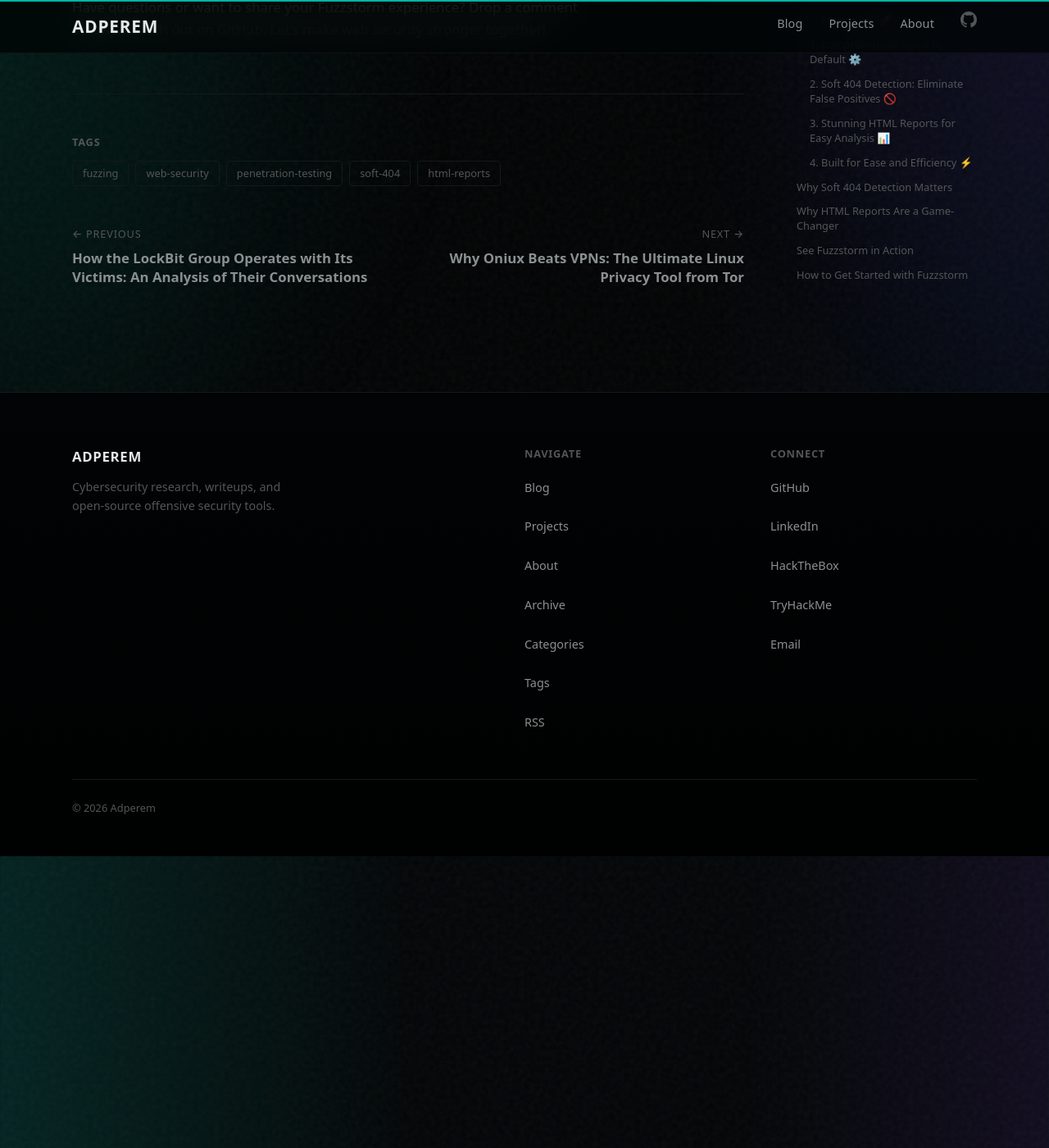
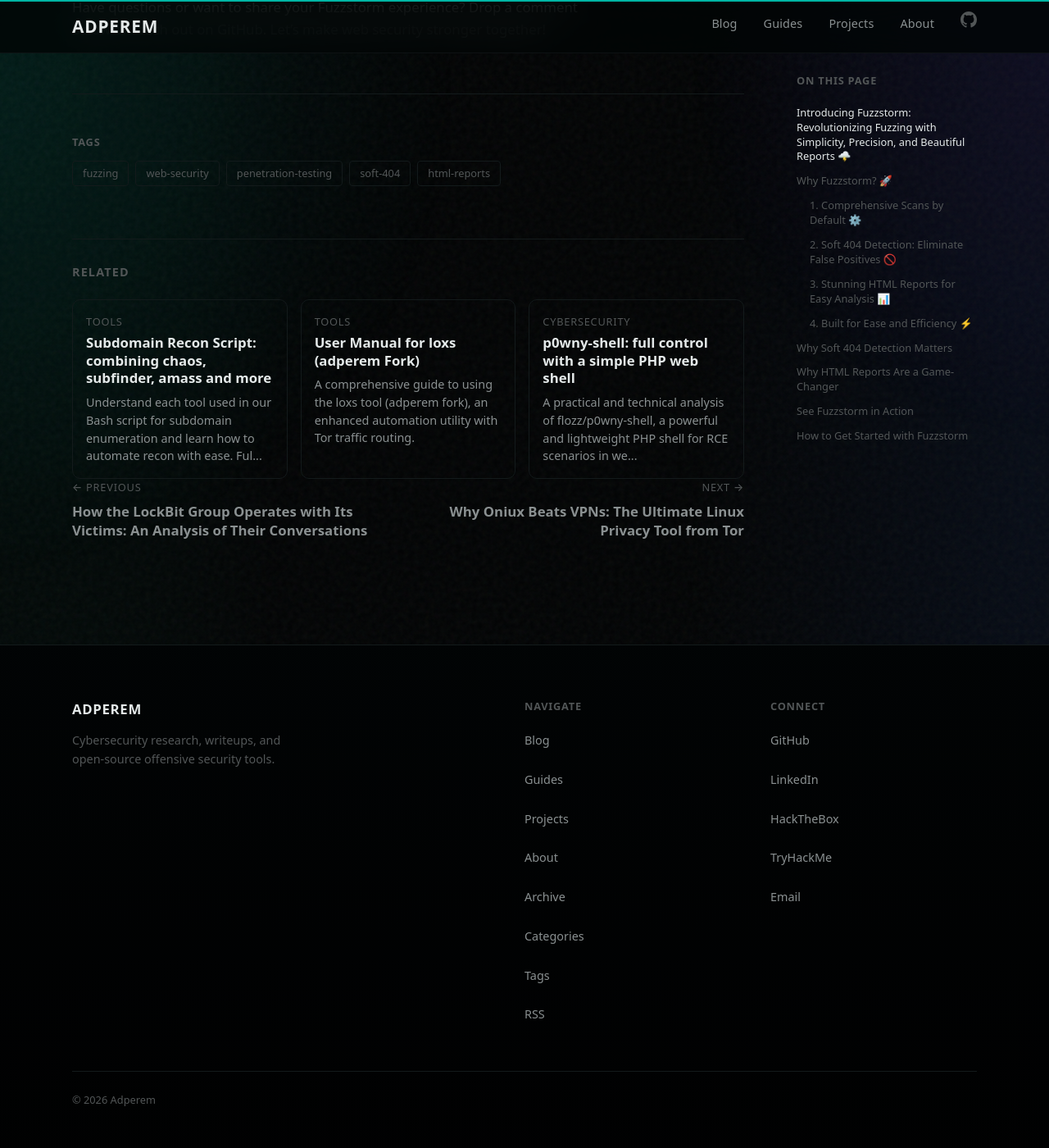
Before and after one commit to adperem/adperem.github.io, a Jekyll site: the page built from _posts/2025-05-20-fuzzstorm.md, in a window 1280 px wide and 1400 px high, scrolled down 8942 px. Shown: the whole window at 82% size. Built offline with Jekyll 4.4.1, drawn with Linux system fonts in a browser that asks for light colours; some web fonts are replaced.

Commit message:
seo: phase 3 content architecture (pillars, related, minijuego SEO)
Pillar pages and topic clusters
- /guides/ landing page listing the three pillars
- /guides/graphql-security/ — GraphQL attack surface, tooling,
  Shopify deep dive, dynamic post listing by tag
- /guides/ctf-methodology/ — boot-to-root workflow, dynamic
  CTF post listing by category
- /guides/recon/ — passive vs active recon, tooling stack,
  dynamic listing by recon-related tags
- Wired into top nav (desktop + mobile) and footer

Related posts
- post.html now emits up to 3 related posts: same primary
  category first, then filled by shared tags. New .related
  styles (card grid, hover lift).

Minijuego SEO
- Replace placeholder <title>MAPA</title> with descriptive
  Spanish title. Add meta description, canonical, og:* and
  twitter:card tags in es_ES so the page is properly
  discoverable from Spanish-language searches.

Sitemap lastmod
- Verified _plugins/posts-lastmod-hook.rb already populates
  last_modified_at from git, which jekyll-sitemap surfaces as
  <lastmod>. No code change required.

https://claude.ai/code/session_01K1tSbkSBbnAaAHy7uYmuVP

```diff
--- a/_includes/footer.html
+++ b/_includes/footer.html
@@ -9,6 +9,7 @@
         <div class="footer-heading">Navigate</div>
         <ul class="footer-links">
           <li><a href="{{ '/blog/' | relative_url }}" class="footer-link">Blog</a></li>
+          <li><a href="{{ '/guides/' | relative_url }}" class="footer-link">Guides</a></li>
           <li><a href="{{ '/projects/' | relative_url }}" class="footer-link">Projects</a></li>
           <li><a href="{{ '/about/' | relative_url }}" class="footer-link">About</a></li>
           <li><a href="{{ '/archive/' | relative_url }}" class="footer-link">Archive</a></li>
--- a/_includes/nav.html
+++ b/_includes/nav.html
@@ -5,6 +5,7 @@
 
       <ul class="nav-links">
         <li><a href="{{ '/blog/' | relative_url }}" class="nav-link{% if page.url == '/blog/' %} active{% endif %}">Blog</a></li>
+        <li><a href="{{ '/guides/' | relative_url }}" class="nav-link{% if page.url contains '/guides/' %} active{% endif %}">Guides</a></li>
         <li><a href="{{ '/projects/' | relative_url }}" class="nav-link{% if page.url == '/projects/' %} active{% endif %}">Projects</a></li>
         <li><a href="{{ '/about/' | relative_url }}" class="nav-link{% if page.url == '/about/' %} active{% endif %}">About</a></li>
         <li>
@@ -21,6 +22,7 @@
 
     <div class="nav-mobile" id="nav-mobile">
       <a href="{{ '/blog/' | relative_url }}" class="nav-mobile-link{% if page.url == '/blog/' %} active{% endif %}">Blog</a>
+      <a href="{{ '/guides/' | relative_url }}" class="nav-mobile-link{% if page.url contains '/guides/' %} active{% endif %}">Guides</a>
       <a href="{{ '/projects/' | relative_url }}" class="nav-mobile-link{% if page.url == '/projects/' %} active{% endif %}">Projects</a>
       <a href="{{ '/about/' | relative_url }}" class="nav-mobile-link{% if page.url == '/about/' %} active{% endif %}">About</a>
       <a href="https://github.com/adperem" class="nav-mobile-link" target="_blank" rel="noopener">GitHub</a>
--- a/_layouts/post.html
+++ b/_layouts/post.html
@@ -63,6 +63,45 @@ layout: default
           </div>
           {% endif %}
 
+          {%- comment -%} Related posts: shared category first, filled by shared tags {%- endcomment -%}
+          {% assign primary = page.categories | first %}
+          {% assign related = "" | split: "" %}
+          {% for p in site.posts %}
+            {% if p.url != page.url and p.categories contains primary %}
+              {% assign related = related | push: p %}
+            {% endif %}
+            {% if related.size >= 3 %}{% break %}{% endif %}
+          {% endfor %}
+          {% if related.size < 3 %}
+            {% for p in site.posts %}
+              {% if p.url == page.url %}{% continue %}{% endif %}
+              {% assign already = false %}
+              {% for r in related %}{% if r.url == p.url %}{% assign already = true %}{% endif %}{% endfor %}
+              {% if already %}{% continue %}{% endif %}
+              {% assign shared = 0 %}
+              {% for t in p.tags %}{% if page.tags contains t %}{% assign shared = shared | plus: 1 %}{% endif %}{% endfor %}
+              {% if shared >= 1 %}
+                {% assign related = related | push: p %}
+              {% endif %}
+              {% if related.size >= 3 %}{% break %}{% endif %}
+            {% endfor %}
+          {% endif %}
+
+          {% if related.size > 0 %}
+          <section class="related" aria-label="Related posts">
+            <h2 class="related__title">Related</h2>
+            <div class="related__list">
+              {% for r in related %}
+              <a href="{{ r.url | relative_url }}" class="related__item">
+                <div class="related__cat">{{ r.categories | first }}</div>
+                <div class="related__headline">{{ r.title }}</div>
+                <div class="related__excerpt">{{ r.description | default: r.excerpt | strip_html | truncate: 120 }}</div>
+              </a>
+              {% endfor %}
+            </div>
+          </section>
+          {% endif %}
+
           {% assign sorted = site.posts %}
           {% assign post_index = nil %}
           {% for p in sorted %}
--- a/_sass/_post.scss
+++ b/_sass/_post.scss
@@ -217,3 +217,66 @@
 .post-nav__item--next {
   text-align: right;
 }
+
+// ── Related posts ───────────────────────────────
+
+.related {
+  margin-top: var(--space-4xl);
+  padding-top: var(--space-2xl);
+  border-top: 1px solid var(--border);
+}
+
+.related__title {
+  font-family: var(--font-display);
+  font-size: var(--text-sm);
+  font-weight: 600;
+  text-transform: uppercase;
+  letter-spacing: 0.08em;
+  color: var(--text-tertiary);
+  margin: 0 0 var(--space-xl);
+}
+
+.related__list {
+  display: grid;
+  grid-template-columns: repeat(auto-fit, minmax(220px, 1fr));
+  gap: var(--space-lg);
+}
+
+.related__item {
+  display: block;
+  padding: var(--space-lg);
+  border: 1px solid var(--border);
+  border-radius: 10px;
+  text-decoration: none;
+  transition: border-color var(--duration) var(--ease-out), transform var(--duration) var(--ease-out);
+
+  &:hover {
+    border-color: var(--accent);
+    transform: translateY(-2px);
+  }
+}
+
+.related__cat {
+  font-family: var(--font-display);
+  font-size: var(--text-xs);
+  font-weight: 500;
+  text-transform: uppercase;
+  letter-spacing: 0.06em;
+  color: var(--text-tertiary);
+  margin-bottom: var(--space-xs);
+}
+
+.related__headline {
+  font-family: var(--font-display);
+  font-size: var(--text-base);
+  font-weight: 650;
+  color: var(--text-primary);
+  line-height: 1.3;
+  margin-bottom: var(--space-sm);
+}
+
+.related__excerpt {
+  font-size: var(--text-sm);
+  color: var(--text-secondary);
+  line-height: 1.5;
+}
--- /dev/null
+++ b/guides.html
@@ -0,0 +1,37 @@
+---
+layout: default
+title: Guides
+description: In-depth guides on offensive security topics. Each guide curates the essential concepts, tooling, and deep-dive writeups on the topic.
+permalink: /guides/
+---
+
+<div class="container">
+  <div class="page-header">
+    <h1 class="page-title">Guides</h1>
+    <p class="page-desc">Curated paths through the topics I write about most. Each guide links the background you need, the tools to reach for, and the writeups that show the ideas in action.</p>
+  </div>
+
+  <section class="section">
+    <a href="{{ '/guides/graphql-security/' | relative_url }}" class="post-row">
+      <div class="post-row__body">
+        <div class="post-row__title">GraphQL Security</div>
+        <div class="post-row__excerpt">Introspection, broken authorization, batching attacks, and IDOR patterns in real-world GraphQL APIs — with a Shopify case study.</div>
+        <div class="post-row__meta"><span>Guide</span><span class="meta-sep">&middot;</span><span>Bug Bounty</span></div>
+      </div>
+    </a>
+    <a href="{{ '/guides/ctf-methodology/' | relative_url }}" class="post-row">
+      <div class="post-row__body">
+        <div class="post-row__title">CTF Methodology</div>
+        <div class="post-row__excerpt">A repeatable approach for boot-to-root machines: recon, enumeration, foothold, lateral movement, privilege escalation, notes and recovery.</div>
+        <div class="post-row__meta"><span>Guide</span><span class="meta-sep">&middot;</span><span>CTF</span></div>
+      </div>
+    </a>
+    <a href="{{ '/guides/recon/' | relative_url }}" class="post-row">
+      <div class="post-row__body">
+        <div class="post-row__title">Reconnaissance</div>
+        <div class="post-row__excerpt">Passive vs. active recon, subdomain enumeration, the tool stack I rely on, and how I chain them in a single workflow.</div>
+        <div class="post-row__meta"><span>Guide</span><span class="meta-sep">&middot;</span><span>Bug Bounty</span></div>
+      </div>
+    </a>
+  </section>
+</div>
```
Also changed, not shown: guides/ctf-methodology.md (added, +104 -0 lines), guides/graphql-security.md (added, +117 -0 lines), guides/recon.md (added, +90 -0 lines), minijuego/index.html (+13 -1 lines).
